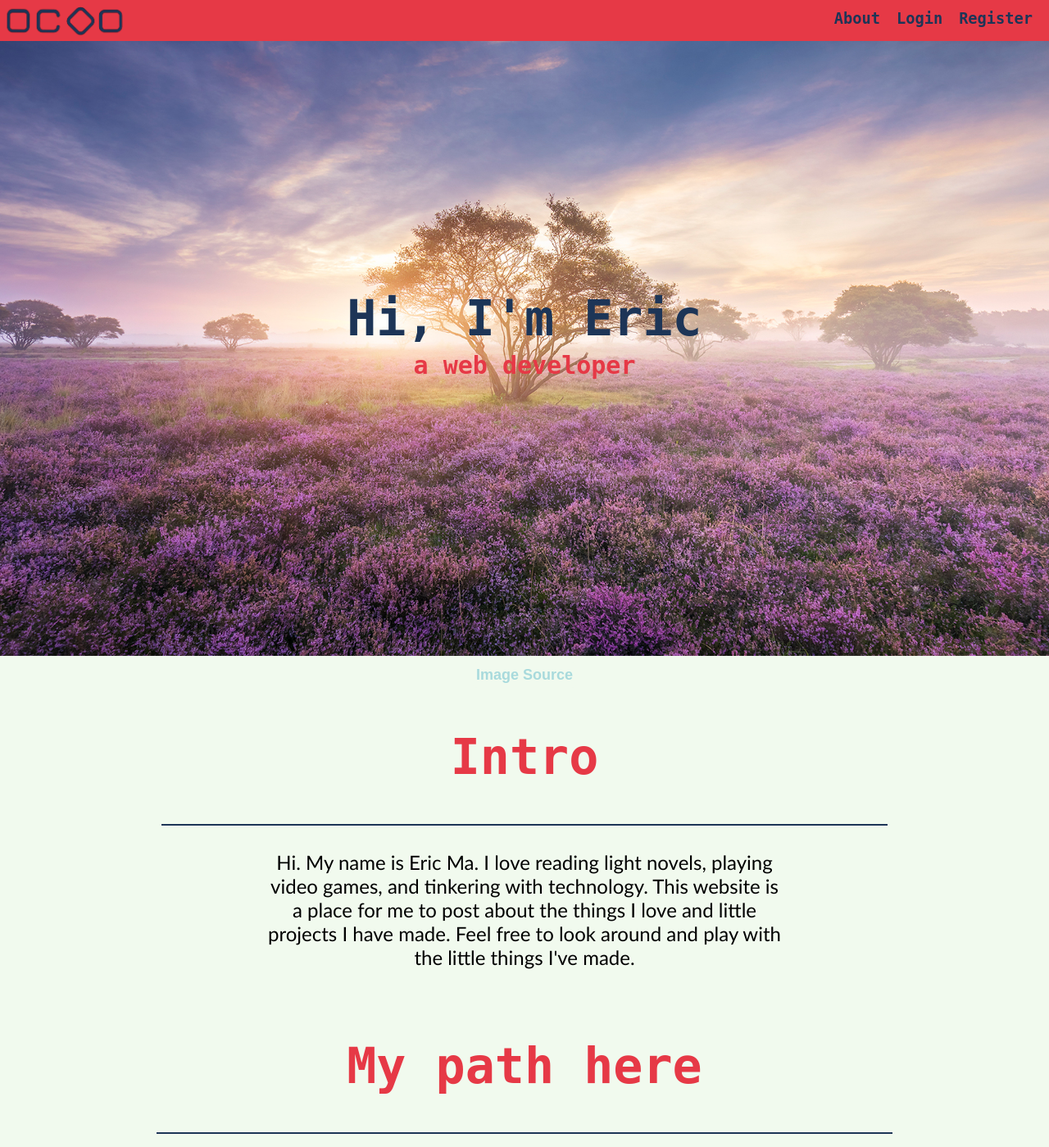
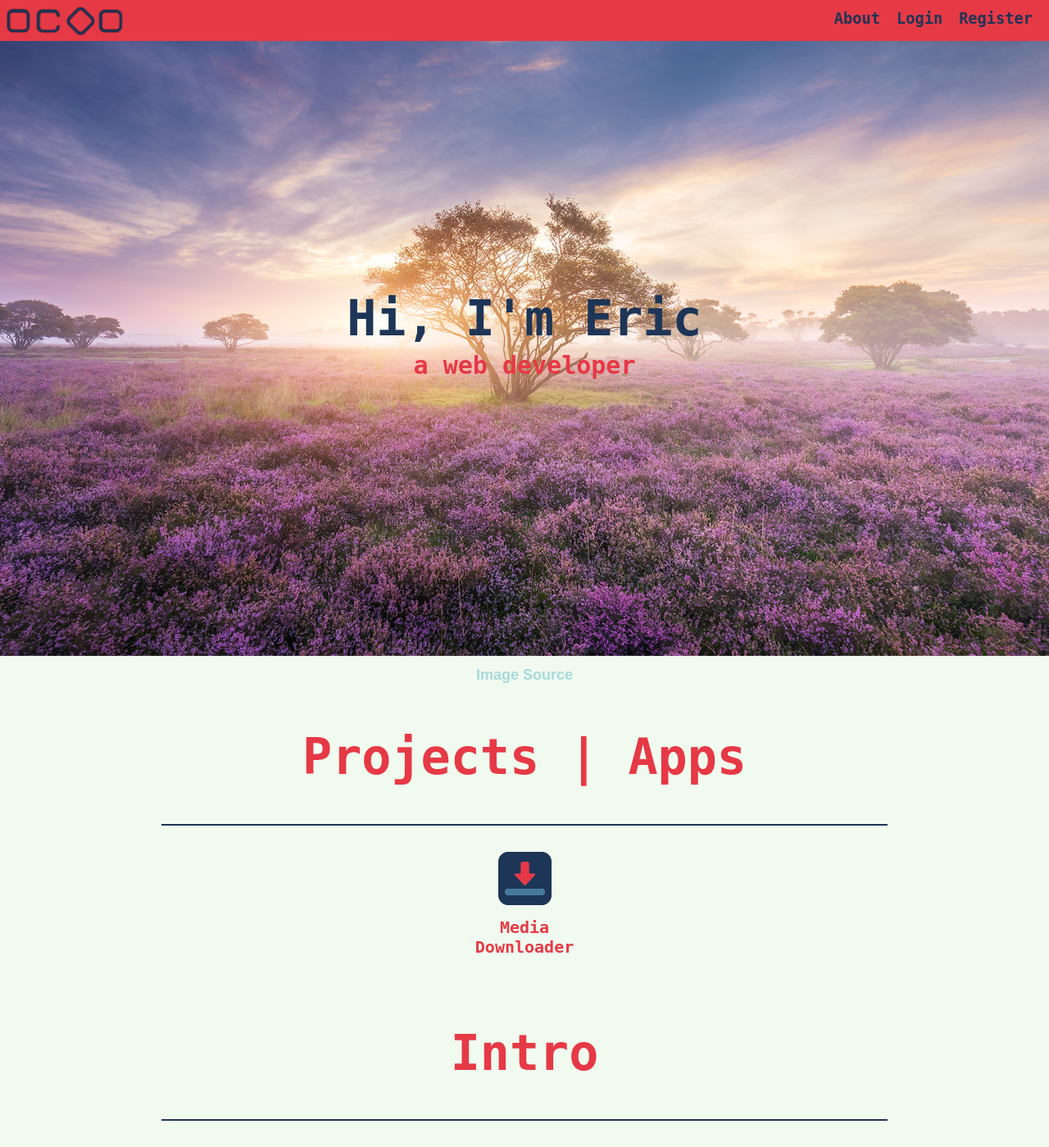
Before and after one commit to natheraf/myWebsite, a PHP site: page /pages/LandingPage.html in a window 1280 px wide. Shown: the top 1399 px of the page at 82% size. Run offline with PHP 8.4, Linux system fonts and the light colour scheme.

Commit message:
added projects and apps section

```diff
--- a/pages/LandingPage.html
+++ b/pages/LandingPage.html
@@ -31,8 +31,16 @@
                     <h2 id="welcome-subtext">a web developer</h2>
                 </div>
             </div>
+            <div id="projects_apps">
+                <input id="img-source-btn" type="button" value="Image Source">
+                <h1 class="section-title">Projects | Apps</h1>
+                <hr size="2px" width="70%" color="#1D3557">
+                <div id="projects_apps_grid">
+
+                </div>
+            </div>
+            <div class="section_spacer"></div>
             <div id="about">
-                <input id="img-source-btn" type="button" value="Image Source">
                 <h1 class="section-title">Intro</h1>
                 <hr size="2px" width="70%" color="#1D3557">
                 <p id="about-p">
--- /dev/null
+++ b/public/sources.txt
@@ -0,0 +1,2 @@
+download-app-img.png
+<a href="https://www.flaticon.com/free-icons/direct-download" title="direct download icons">Direct download icons created by Pixel perfect - Flaticon</a>
--- a/scripts/landingPage.js
+++ b/scripts/landingPage.js
@@ -1,4 +1,5 @@
 function landingPageOnLoad() {
+    generateMyProjectsAndAppsGrid();
     generateMyPathHereGrid();
     generateContactLinks();
     firstBackgroundImg();
@@ -29,7 +30,7 @@ function generateMyPathHereGrid() {
     ]; // figcaptions and alt for imgs
     // i guess i can create objects, but i'll do this first because it is how i first envisioned it.
     for (let i = links.length - 1; i >= 0 ; i--) {
-        document.getElementById("history-grid").innerHTML += '<a class="project-tile" href="' + links[i] + '" target="_blank"><img class="img" alt="' + figcaptions[i] + '" src="' + thumbnailImgs[i] + '"><figcaption class="img-caption">' + figcaptions[i] + '</figcaption></a>'
+        document.getElementById("history-grid").innerHTML += '<a class="project-tile" href="' + links[i] + '" target="_blank"><img class="img" alt="' + figcaptions[i] + '" src="' + thumbnailImgs[i] + '"><figcaption class="history-img-caption">' + figcaptions[i] + '</figcaption></a>'
     }
 }
 
@@ -56,6 +57,19 @@ function generateContactLinks() {
 
     for (let i = 0; i < links.length; i++) {
         document.getElementById("contact-links").innerHTML += '<a class="contact-methods" href="' + links[i].link + '" target="_blank"><img class="contact-img" alt="' + links[i].alt + '" src="' + links[i].img + '"></a>'
+    }
+}
+
+function generateMyProjectsAndAppsGrid() {
+    function app(img, link, alt) {
+        this.img = img;
+        this.link = link;
+        this.alt = alt;
+    }
+    let apps = [];
+    apps.push(new app("../public/download-app-img.png", "../pages/ytDownloadPage.html", "Media Downloader"));
+    for (let i = 0; i < apps.length; i++) {
+        document.getElementById("projects_apps_grid").innerHTML += '<a class="apps-link" href="' + apps[i].link + '" target="_blank"><img class="apps-img" alt="' + apps[i].alt + '" src="' + apps[i].img + '"><h3 class="apps-img-caption">' + apps[i].alt + '</h3></a>';
     }
 }
 
--- a/styles/landingPage.css
+++ b/styles/landingPage.css
@@ -107,6 +107,36 @@ main {
     background-color: #A8DADC;
 }
 
+#projects_apps {
+    display: grid;
+    justify-items: center;
+}
+
+#projects_apps_grid {
+    display: grid;
+    justify-items: center;
+}
+
+.apps-link {
+    margin-top: 2em;
+    display: grid;
+    justify-items: center;
+}
+
+.apps-img {
+    width: 5em;
+}
+
+.apps-img-caption {
+    color: #E63946;
+    font-size: 20px;
+    font-family: 'Courier New', Courier, monospace;
+    margin: 15px 0px 15px 0;
+    width: min-content;
+    text-align: center;
+    font-family: monospace;
+}
+
 #history {
     margin: -8px -8px 8px -8px;
     background: #F1FAEE;
@@ -161,7 +191,7 @@ main {
     border-width: 1px;
 }
 
-.img-caption {
+.history-img-caption {
     color: #F1FAEE;
     font-size: 20px;
     margin: 15px 0px 15px 0;
```
Also changed, not shown: pages/ytDownloadPage.html (+7 -2 lines), public/download-app-img-original.png (added), public/download-app-img.png (added).
